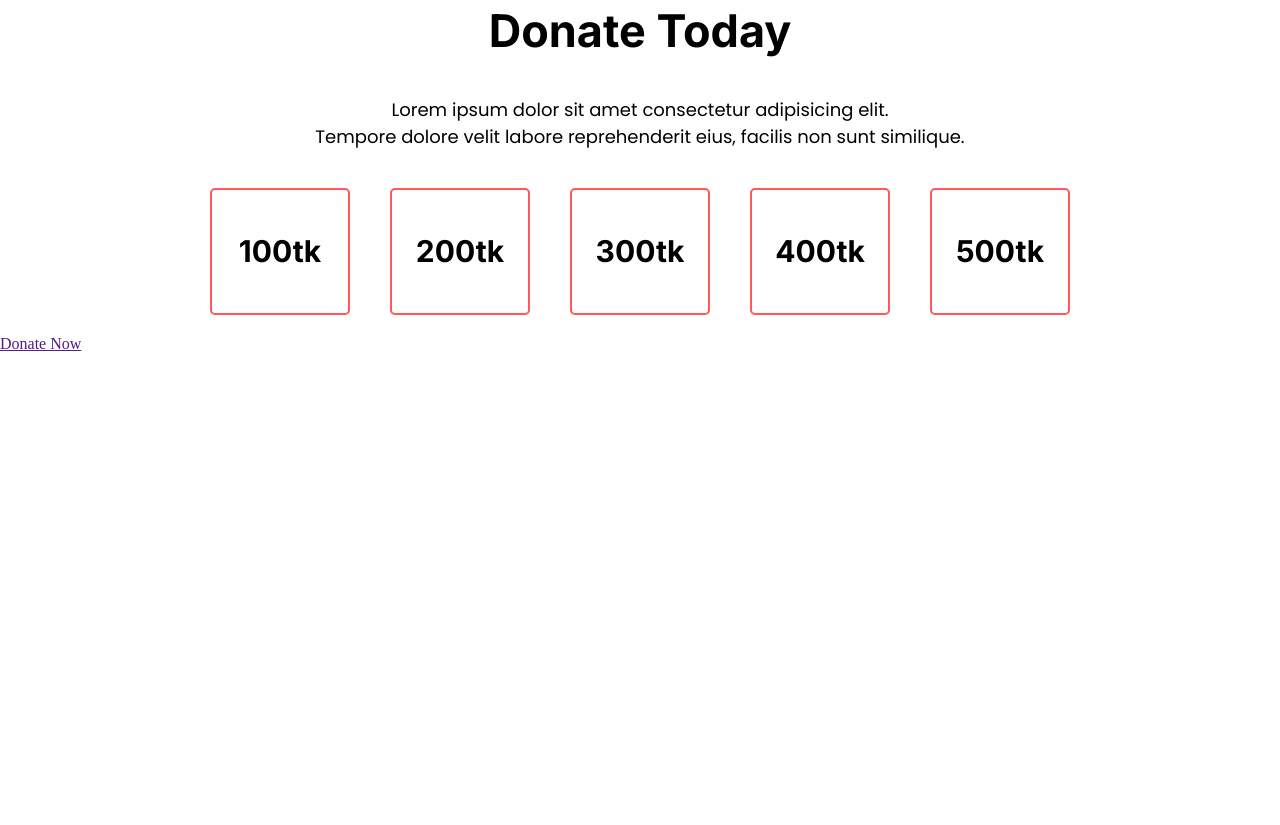
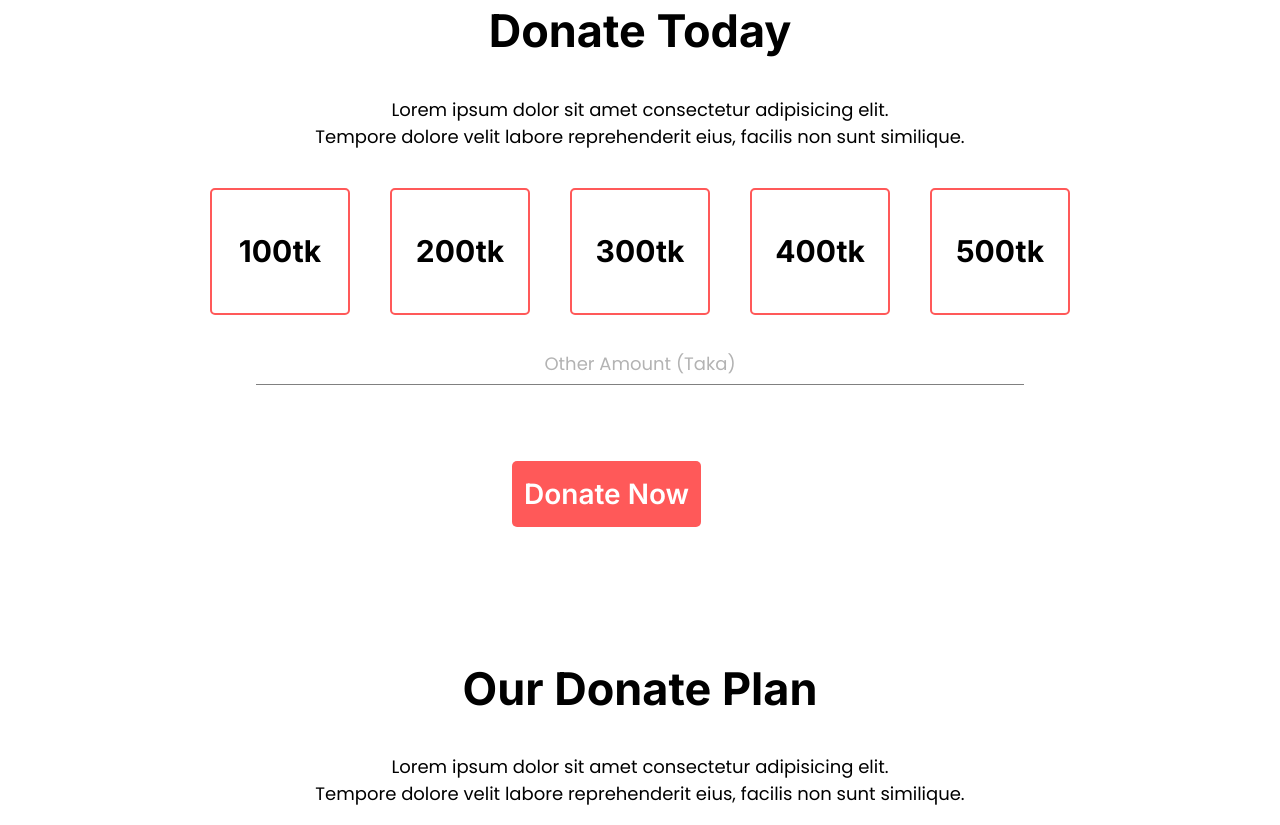
Before and after one commit to EmoTab/disaster-management1, a plain HTML site: page index.html in a window 1280 px wide. Shown: the part 634-1459 px from the top of the page. Before the commit the page ends 987 px from the top, so only its background shows below. Drawn offline with Linux system fonts and the light colour scheme.

Commit message:
our donate plan added

```diff
--- a/index.html
+++ b/index.html
@@ -41,13 +41,23 @@
   </div>
 
   <div class="donate-today-other-amount">
-
+    <div class="donate-today-other-amount-text">
+      <h1>Other Amount (Taka)</h1>
+      <p></p>
+    </div>
   </div>
 
   <div class="donate-today-button">
    <a target="_blank" href="">Donate Now</a>
   </div>
 
+  <div class="our-donate-plan-text">
+    <h1>Our Donate Plan</h1>
+    <h3>Lorem ipsum dolor sit amet consectetur adipisicing elit.<br> Tempore dolore velit labore reprehenderit eius,
+      facilis
+      non sunt similique.</h3>
+  </div>
+
  </section>
 </body>
 </html>
--- a/style.css
+++ b/style.css
@@ -51,14 +51,11 @@ img{
  border-radius: 5px;
  margin-left: 40%;
 }
-a:hover{
+.hero-page-button a:hover{
  background-color: #fc3232;
 }
 
 /* donate today */
-.donate-today{
-
-}
 .donate-today-text h1{
  font-family: 'Inter', sans-serif;
  font-weight: 700;
@@ -95,6 +92,61 @@ a:hover{
  background-color: #FF5959;
  color: white;
 }
-.donate-today-button a{
+.donate-today-other-amount-text h1{
+  font-family: 'Poppins', sans-serif;
+  font-weight: 400;
+  font-size: 18px;
+  text-align: center;
+  color: #B3B3B3;
+}
+.donate-today-other-amount-text p{
+  position: relative;
+  margin-bottom: 100px;
+}
+.donate-today-other-amount-text p:after{
+  position: absolute;
+  content:"";
+  border-top: 1px solid grey;
+  z-index: 1;
+  height: 0.5em;
+  bottom: 0;
+  left: 0;
+  right: 0;
+  width: 60%;
+  margin: 0 auto;
+
 
 }
+.donate-today-button a {
+  text-decoration: none;
+  font-family: 'Inter', sans-serif;
+  font-weight: 600;
+  font-size: 28px;
+  color: #FFFFFF;
+  background-color: #FF5959;
+  padding: 16px 12px 16px 12px;
+  border-radius: 5px;
+  margin-left: 40%;
+}
+
+.donate-today-button a:hover {
+  background-color: #fc3232;
+}
+
+/* Our Donate Plan */
+.our-donate-plan-text{
+  margin-top: 150px;
+}
+.our-donate-plan-text h1 {
+  font-family: 'Inter', sans-serif;
+  font-weight: 700;
+  font-size: 45px;
+  text-align: center;
+}
+
+.our-donate-plan-text h3 {
+  font-family: 'Poppins', sans-serif;
+  font-weight: 400;
+  font-size: 18px;
+  text-align: center;
+}
```
